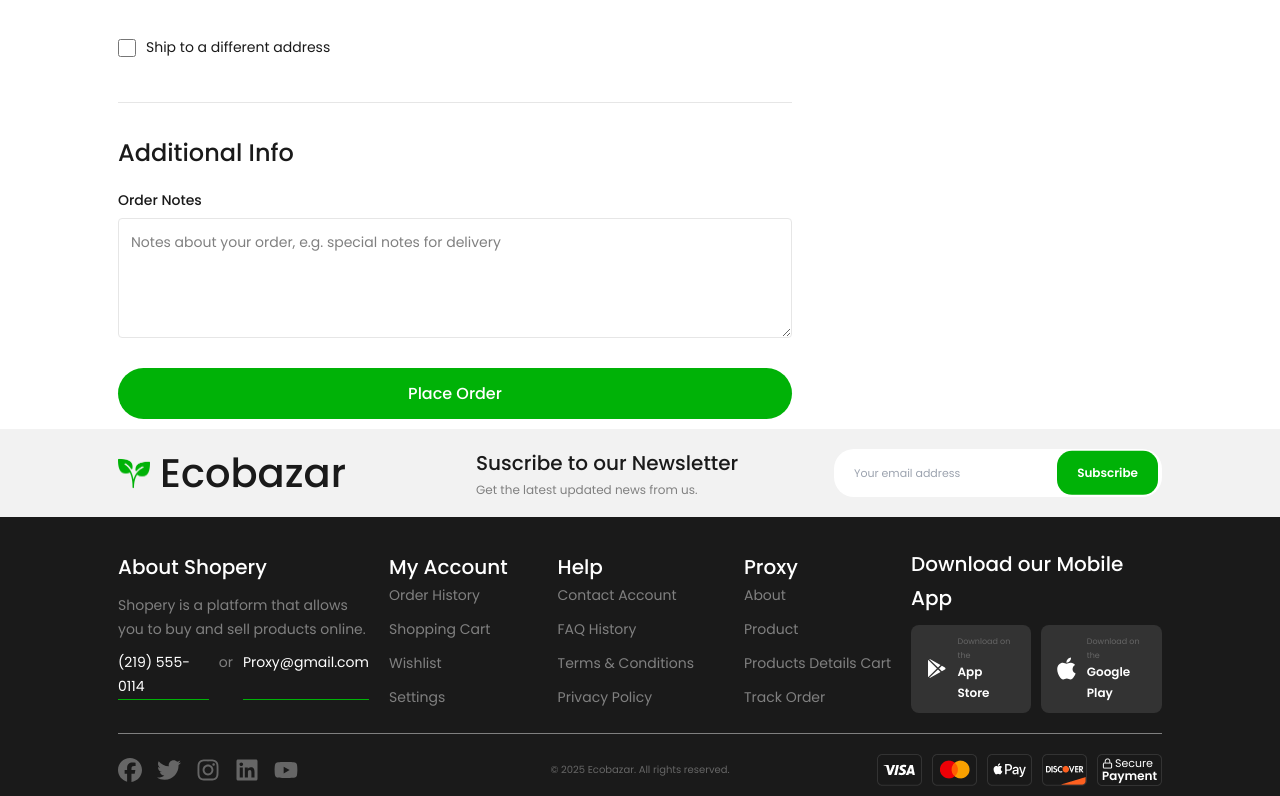
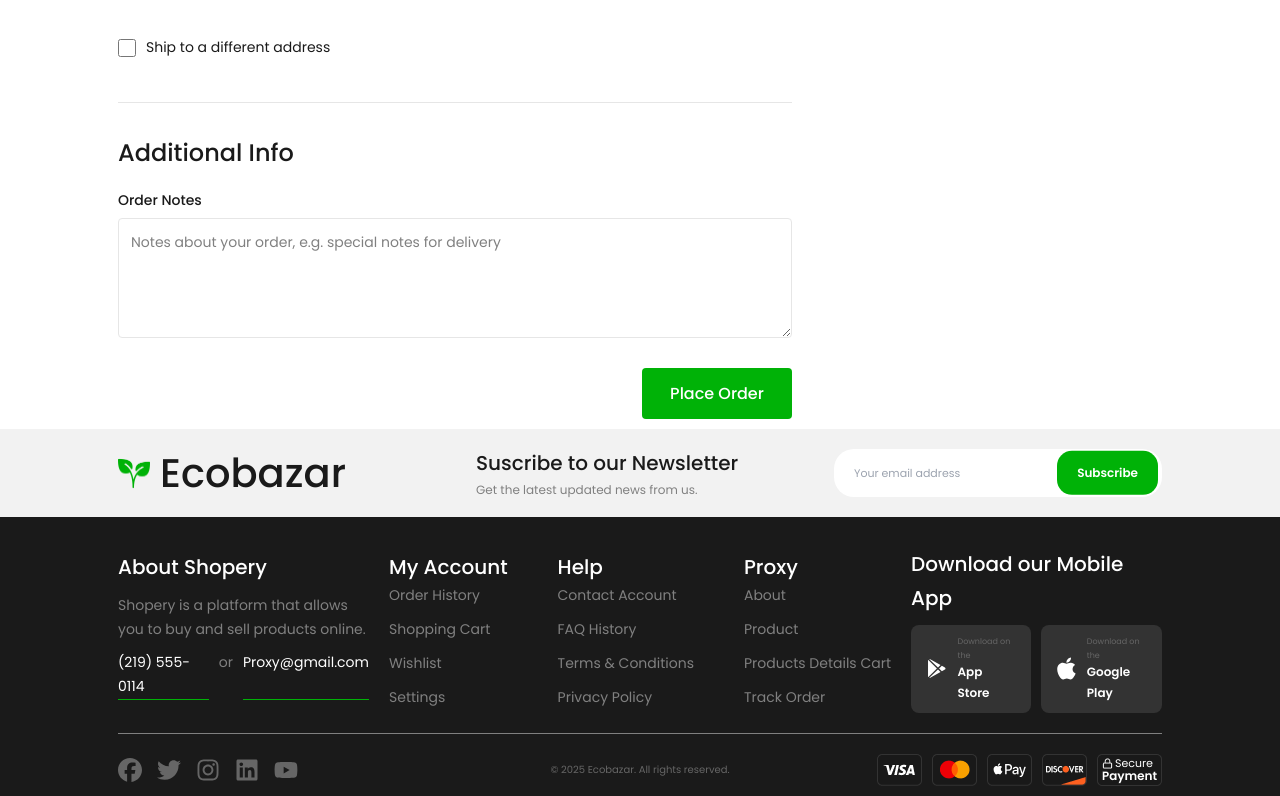
Before and after one commit to Haroonabdulrazaq/Ecobazar, a React (Create React App) app: page /checkout in a window 1280 px wide. Shown: the part 573-1369 px from the top of the page. Built offline with nearby package versions, Linux system fonts and the light colour scheme.

Commit message:
Add Checkout page

```diff
--- a/src/assets/stylesheets/billing-form.scss
+++ b/src/assets/stylesheets/billing-form.scss
@@ -170,11 +170,10 @@
   }
 
   &__submit-button {
-    width: 100%;
     background-color: $brand-green;
     color: $white;
     border: none;
-    border-radius: 4rem;
+    border-radius: 0.4rem;
     padding: 1.2rem 2.4rem;
     font-size: 1.6rem;
     font-weight: 500;
```
